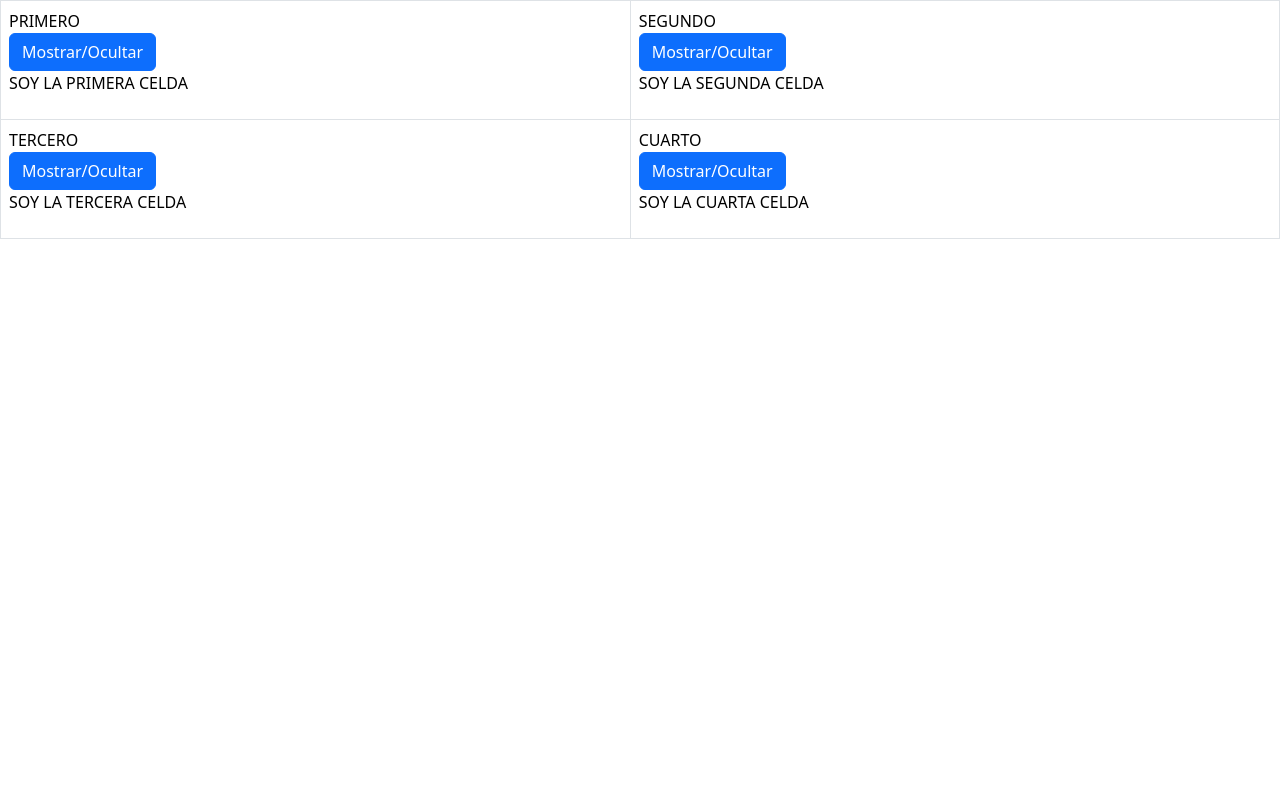
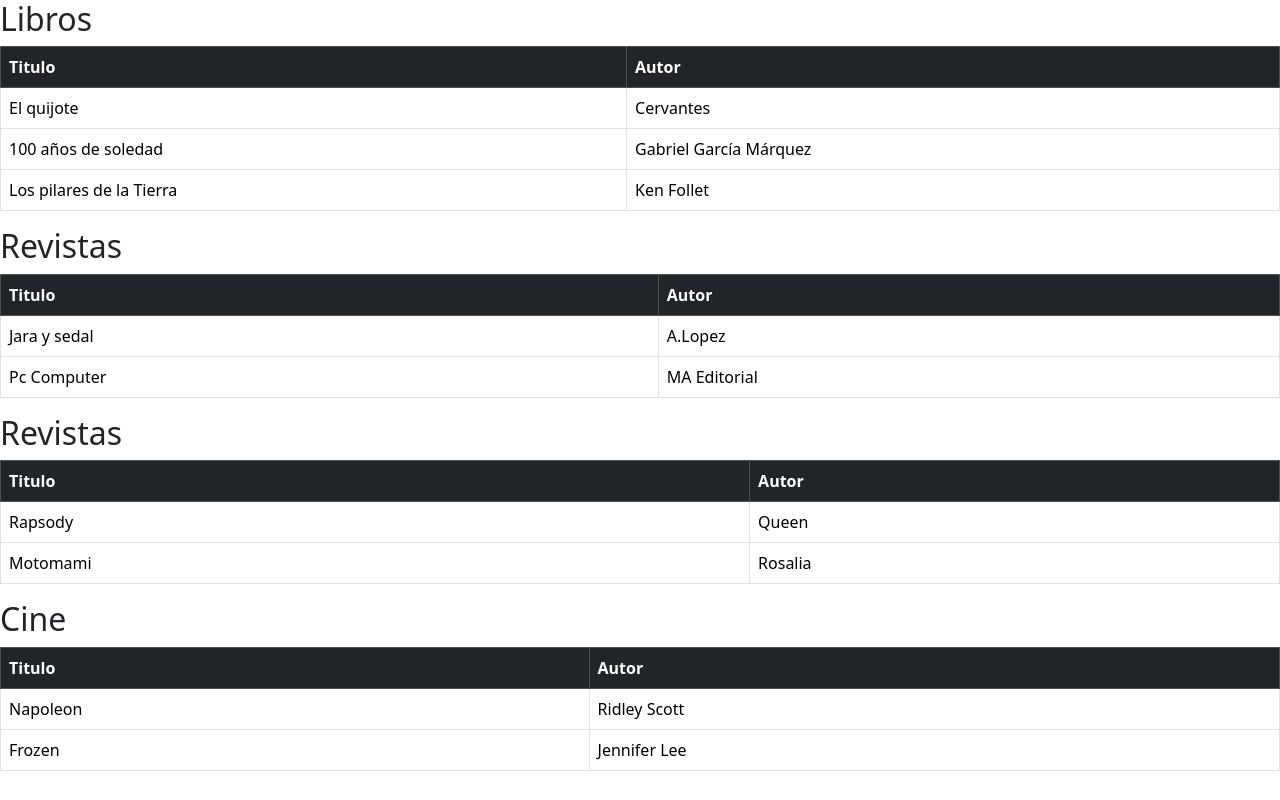
Before and after one commit to ibrakor/AngularYaEjercicios, an Angular app: page / in a window 1280 px wide. Built offline with nearby package versions, Linux system fonts and the light colour scheme.

Commit message:
Reutilizar tabla

```diff
--- a/src/app/app.component.html
+++ b/src/app/app.component.html
@@ -1,25 +1,8 @@
-<!doctype html>
-<html lang="en">
-<head>
-  <meta charset="UTF-8">
-  <meta name="viewport"
-        content="width=device-width, user-scalable=no, initial-scale=1.0, maximum-scale=1.0, minimum-scale=1.0">
-  <meta http-equiv="X-UA-Compatible" content="ie=edge">
-  <title>Document</title>
-</head>
-<body>
-<table class="table table-bordered">
-  <thead></thead>
-  <tbody>
-  <tr *ngFor="let fila of celdas">
-    <td *ngFor="let celda of fila">
-      {{celda}}O <br>
-      <button class="btn btn-primary" (click)="mostrarOcultar(celda)">Mostrar/Ocultar</button>
-      <p id="{{celda}}">SOY LA {{celda}}A CELDA</p>
-    </td>
-  </tr>
-  </tbody>
-</table>
-</body>
-
-</html>
+<h2>Libros</h2>
+<app-tabla [datos]="misDatosL" [cabeceras]="misCabecerasL"></app-tabla>
+<h2>Revistas</h2>
+<app-tabla [datos]="datosRevistas" [cabeceras]="misCabecerasL"></app-tabla>
+<h2>Revistas</h2>
+<app-tabla [datos]="datosMusica" [cabeceras]="misCabecerasL"></app-tabla>
+<h2>Cine</h2>
+<app-tabla [datos]="datosCine" [cabeceras]="misCabecerasL"></app-tabla>
--- a/src/app/app.component.ts
+++ b/src/app/app.component.ts
@@ -6,15 +6,25 @@
   styleUrls: ['./app.component.css']
 })
 export class AppComponent {
-  celdas = [["PRIMER", "SEGUND"], ["TERCER", "CUART"]]
+  misCabecerasL: string[] = ["Titulo", "Autor"];
+  misDatosL: any[] = [
+    { "Titulo": "El quijote", "Autor": "Cervantes" },
+    { "Titulo": "100 años de soledad", "Autor": "Gabriel García Márquez" },
+    { "Titulo": "Los pilares de la Tierra", "Autor": "Ken Follet" }
+  ];
 
-  mostrarOcultar(celda: string) {
-    let parrafo = document.getElementById(celda)
-    let visible = parrafo!!.style.display
-    if (visible == 'none') {
-      parrafo!!.style.display = 'block'
-    } else {
-      parrafo!!.style.display = 'none'
-    }
-  }
+  datosRevistas: any[] = [
+    {"Titulo": "Jara y sedal", "Autor": "A.Lopez"},
+    {"Titulo": "Pc Computer", "Autor": "MA Editorial"}
+  ]
+  datosMusica: any[] = [
+    {"Titulo": "Rapsody","Autor": "Queen"},
+    {"Titulo": "Motomami", "Autor": "Rosalia"}
+  ]
+
+  datosCine: any[] = [
+    {"Titulo": "Napoleon", "Autor": "Ridley Scott"},
+    {"Titulo": "Frozen",  "Autor": "Jennifer Lee"}
+  ]
+
 }
--- a/src/app/app.module.ts
+++ b/src/app/app.module.ts
@@ -2,10 +2,12 @@
 import { BrowserModule } from '@angular/platform-browser';
 
 import { AppComponent } from './app.component';
+import { TablaComponent } from './components/tabla/tabla.component';
 
 @NgModule({
   declarations: [
-    AppComponent],
+    AppComponent,
+    TablaComponent],
   imports: [
     BrowserModule
   ],
--- /dev/null
+++ b/src/app/components/tabla/tabla.component.html
@@ -0,0 +1,16 @@
+<table class="table table-bordered">
+  <thead class="table-dark">
+  <tr >
+    <th *ngFor="let head of cabeceras" >
+      {{head}}
+    </th>
+  </tr>
+  </thead>
+  <tbody>
+  <tr *ngFor="let dato of datos">
+    <td *ngFor="let celda of cabeceras">
+      {{dato[celda]}}
+    </td>
+  </tr>
+  </tbody>
+</table>
```
Also changed, not shown: src/app/components/tabla/tabla.component.ts (added, +11 -0 lines), src/app/components/tabla/tabla.component.css (added), 1 other file (tests, documents, lock files or other folders).
